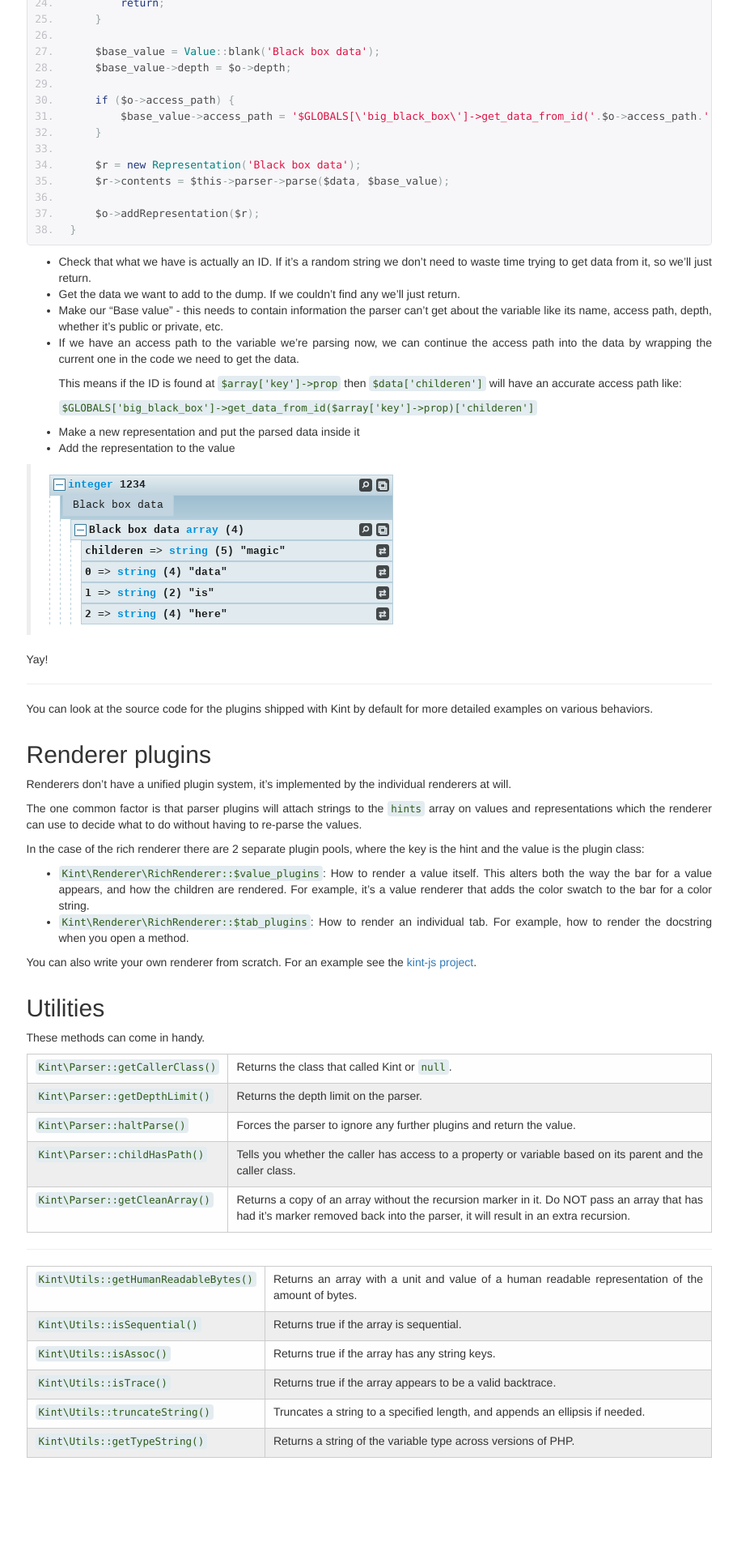
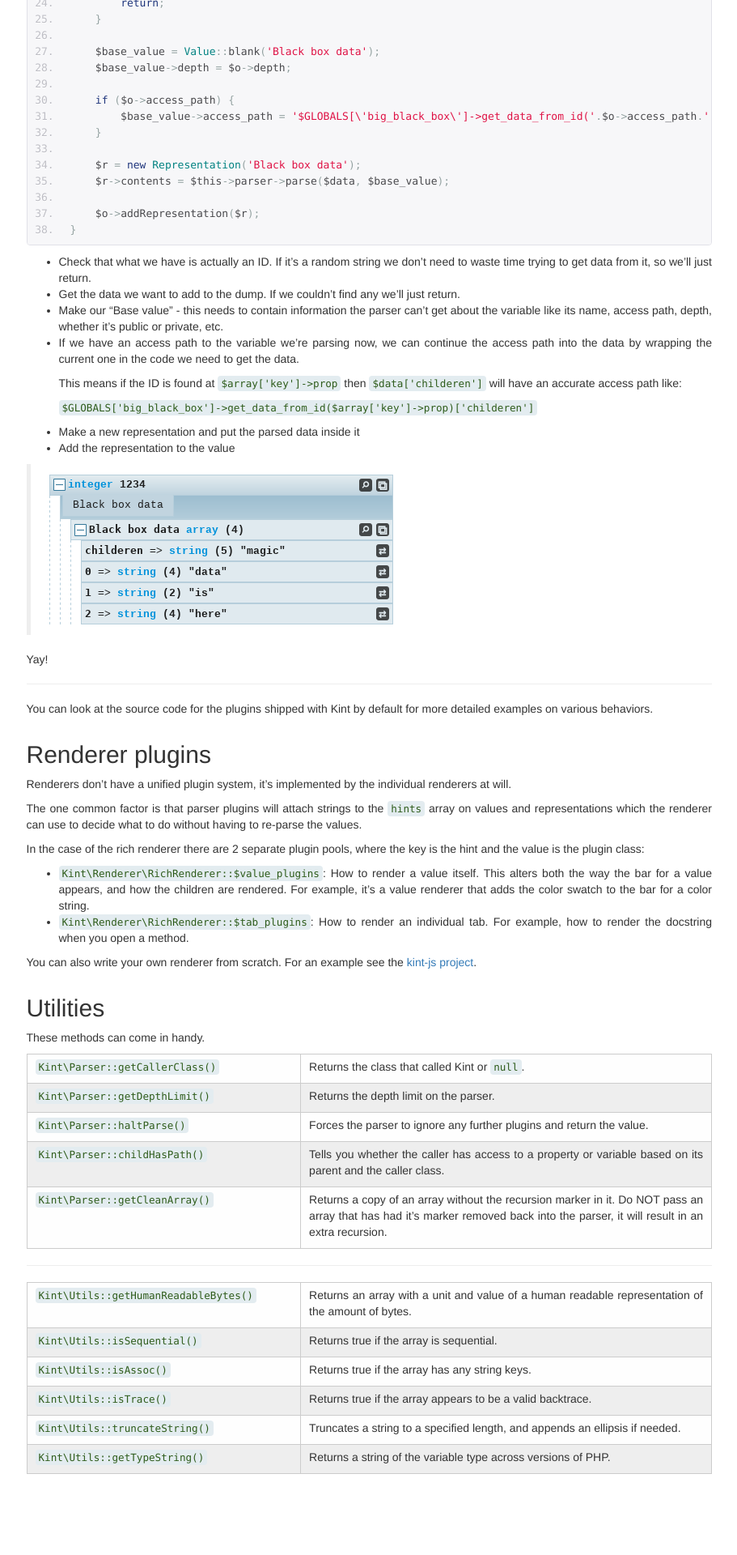
Before and after one commit to kint-php/kint, a Jekyll site: the page built from writing-plugins.md, in a window 1280 px wide. Shown: the part 2562-4482 px from the top of the page at 81% size, without its empty margins (330-1241 px from the left). Built offline with Jekyll 4.4.1, drawn with Linux system fonts in a browser that asks for light colours; nearby versions of some CDN libraries.

Commit message:
Unify table dimensions

```diff
--- a/_sass/_main.scss
+++ b/_sass/_main.scss
@@ -160,3 +160,7 @@ main table {
         }
     }
 }
+
+section:not(#demo) table td:first-child {
+    width: 40%;
+}
```
